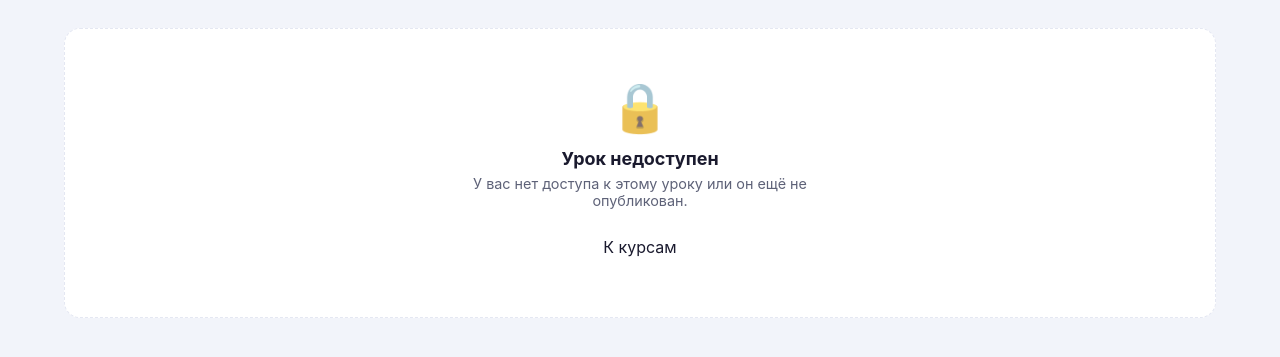
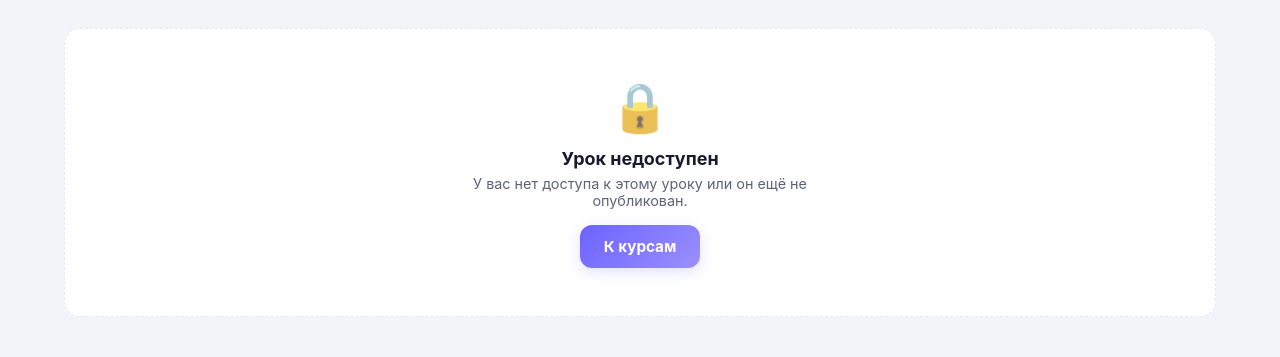
Before and after one commit to Nurbolottop/KiKiAcademy, a Django app: template app/templates/lesson_unavailable.html in a window 1280 px wide. Shown: the top 357 px of the page. Run offline with Django 5.2, Linux system fonts and the light colour scheme; the template is opened without the code that fills it, so the values that code supplies are empty.

Commit message:
lesson: красивые кнопки навигации (база .btn-login в dashboard.css)
На странице урока не грузится style.css, поэтому .btn-login был «голым».
Добавлен базовый стиль кнопок; «Следующий»/«К курсам» — акцентные (градиент),
«Предыдущий» — приглушённый, с hover-анимацией.

Co-Authored-By: Claude Opus 4.8 (1M context) <noreply@anthropic.com>

```diff
--- a/app/static/dashboard.css
+++ b/app/static/dashboard.css
@@ -852,3 +852,25 @@ a.ll-item:hover { transform: translateX(3px); border-color: var(--brand); }
 .lesson-block--text strong { color: var(--text-1); }
 /* Разделитель между текстовыми блоками-секциями */
 .lesson-block--text + .lesson-block--text { border-top: 1px solid var(--border); padding-top: 18px; }
+
+/* ── Кнопки на странице урока (dashboard.css грузится без style.css) ── */
+.btn-login {
+  display: inline-flex;
+  align-items: center;
+  justify-content: center;
+  gap: 8px;
+  padding: 13px 26px;
+  border: none;
+  border-radius: 12px;
+  background: linear-gradient(135deg, var(--brand), #9B8FFF);
+  color: #fff;
+  font-size: .95rem;
+  font-weight: 700;
+  cursor: pointer;
+  text-decoration: none;
+  box-shadow: 0 4px 14px var(--brand-glow);
+  transition: transform .18s ease, box-shadow .18s ease, border-color .18s ease, color .18s ease;
+}
+.btn-login:hover { transform: translateY(-2px); box-shadow: 0 8px 22px rgba(108,99,255,.45); }
+.lesson-nav .btn-login { min-width: 160px; }
+.lesson-nav .btn-login--ghost:hover { transform: translateX(-2px); }
--- a/app/templates/lesson.html
+++ b/app/templates/lesson.html
@@ -142,9 +142,9 @@
       <a class="btn-login btn-login--ghost" href="{% url 'lesson_view' prev_lesson.pk %}">← {% trans "Предыдущий" %}</a>
     {% else %}<span></span>{% endif %}
     {% if next_lesson %}
-      <a class="btn-login btn-login--ghost" href="{% url 'lesson_view' next_lesson.pk %}">{% trans "Следующий" %} →</a>
+      <a class="btn-login" href="{% url 'lesson_view' next_lesson.pk %}">{% trans "Следующий" %} →</a>
     {% else %}
-      <a class="btn-login btn-login--ghost" href="{% url 'dashboard' %}">{% trans "К курсам" %}</a>
+      <a class="btn-login" href="{% url 'dashboard' %}">{% trans "К курсам" %}</a>
     {% endif %}
   </nav>
 
```
